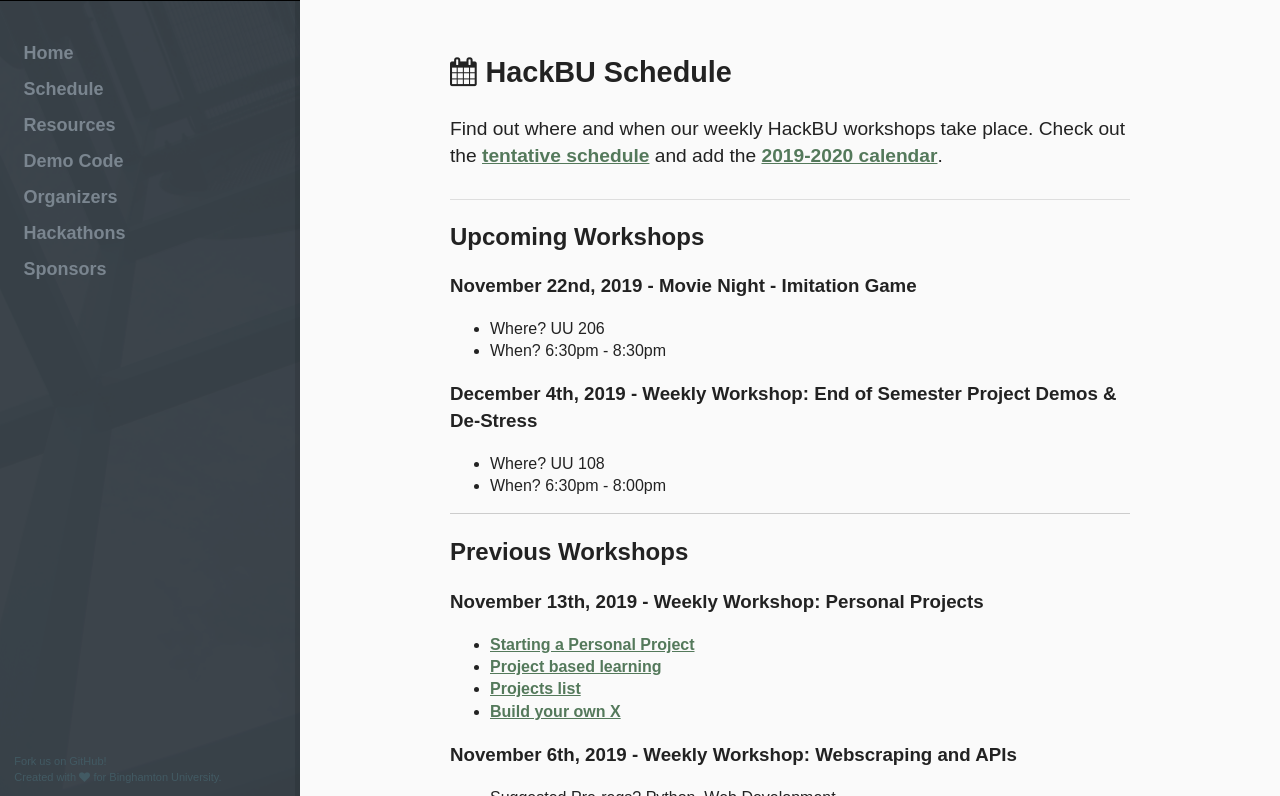
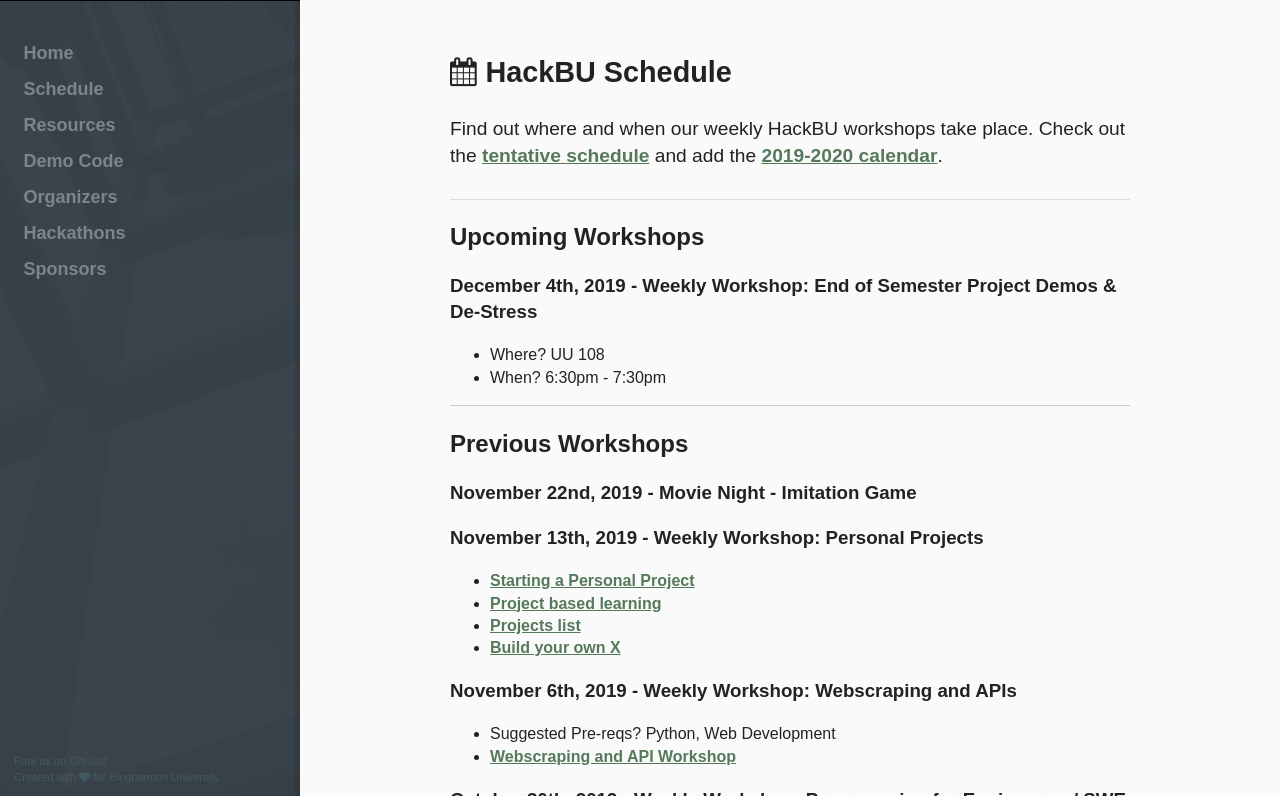
Before and after one commit to hackbinghamton/hackbinghamton.github.io, a Jekyll site: the page built from schedule/index.html, in a window 1280 px wide and 900 px high, cut to the strip 104-900 px from the top of the window. Built offline with Jekyll 4.4.1, drawn with Linux system fonts in a browser that asks for light colours.

Commit message:
update schedu

```diff
--- a/schedule/index.html
+++ b/schedule/index.html
@@ -9,27 +9,20 @@
 	<p>Find out where and when our weekly HackBU workshops take place. Check out the <a href="https://docs.google.com/spreadsheets/d/171UMVQsbL7_Dmp_Nngxn7VcYaq_Nuerf2sjMHddhqGg/edit?usp=sharing">tentative schedule</a> and add the <a href="https://calendar.google.com/calendar/r?cid=YmluZ2hhbXRvbi5lZHVfa3VpZzFnbXNibXU5czZhbGY0aDEzaDhuNm9AZ3JvdXAuY2FsZW5kYXIuZ29vZ2xlLmNvbQ">2019-2020 calendar</a>. </p>
 </div>
 <h2> Upcoming Workshops </h2>
-      <h3> November 22nd, 2019 - Movie Night - Imitation Game </h3>
-      <ul>
-        <li>
-          Where? UU 206
-        </li>
-        <li>
-          When? 6:30pm - 8:30pm
-        </li>
-      </ul>
+
       <h3> December 4th, 2019 - Weekly Workshop: End of Semester Project Demos & De-Stress </h3>
       <ul>
         <li>
           Where? UU 108
         </li>
         <li>
-          When? 6:30pm - 8:00pm
+          When? 6:30pm - 7:30pm
         </li>
       </ul>
     <hr>
 <h2> Previous Workshops </h2>
 <div class="article">
+  <h3> November 22nd, 2019 - Movie Night - Imitation Game </h3>
   <h3> November 13th, 2019 - Weekly Workshop: Personal Projects </h3>
   <ul>
     <li>
```
